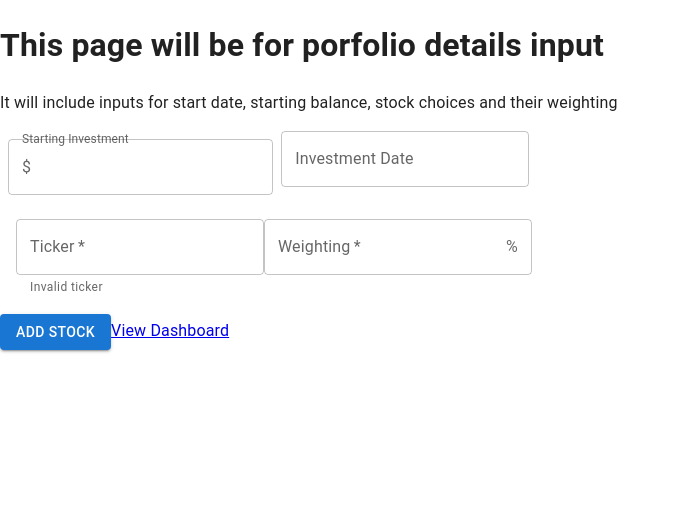
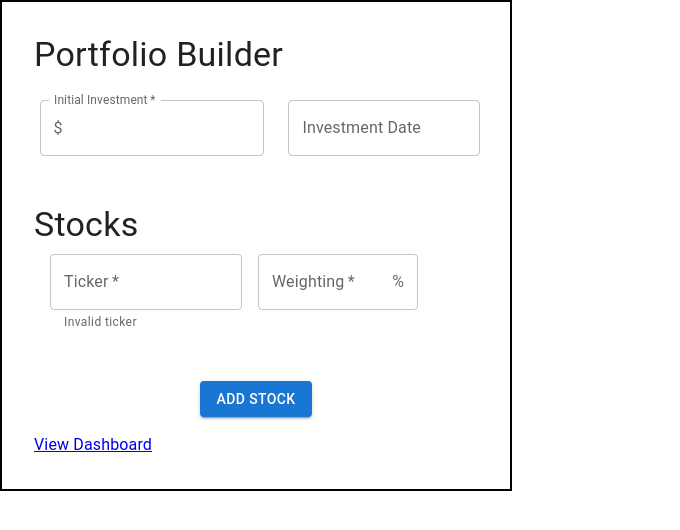
Before and after one commit to BertMorris/portfolio-calc, a Next.js app: page /portfolio in a window 1280 px wide. Shown: the top 530 px of the page, without its empty margins (0-680 px from the left). Built offline with nearby package versions, Linux system fonts and the light colour scheme.

Commit message:
small styles

```diff
--- a/src/app/portfolio/page.tsx
+++ b/src/app/portfolio/page.tsx
@@ -9,6 +9,7 @@ import {
   ListItem,
   OutlinedInput,
   TextField,
+  Typography,
 } from "@mui/material";
 import { DatePicker, LocalizationProvider } from "@mui/x-date-pickers";
 import { AdapterDayjs } from "@mui/x-date-pickers/AdapterDayjs";
@@ -58,36 +59,41 @@ export default function Page({}: Props) {
   }, [date, initialBalance, tickers]);
 
   return (
-    <>
-      <h1>This page will be for porfolio details input</h1>
-      <p>
-        It will include inputs for start date, starting balance, stock choices
-        and their weighting
-      </p>
-      <form>
-        <FormControl sx={{ m: 1 }} variant="outlined">
-          <InputLabel htmlFor="filled-adornment-amount">
-            Starting Investment
-          </InputLabel>
-          <OutlinedInput
-            id="filled-adornment-amount"
-            startAdornment={<InputAdornment position="start">$</InputAdornment>}
+    <div className="max-w-lg p-8 border-2 border-black border-solid flex flex-col gap-4">
+      <Typography className="" variant="h4">
+        Portfolio Builder
+      </Typography>
+      <form className="flex flex-col gap-8 items-center w-full">
+        <div className="flex gap-4 items-center">
+          <TextField
+            label="Initial Investment"
+            id="initialInvestment"
+            sx={{ m: 1, width: "25ch" }}
+            InputProps={{
+              startAdornment: (
+                <InputAdornment position="start">$</InputAdornment>
+              ),
+            }}
             value={initialBalance}
             onChange={(e) => setInitialBalance(Number(e.target.value))}
             required
           />
-        </FormControl>
           <LocalizationProvider dateAdapter={AdapterDayjs}>
             <DatePicker
+              className="w-48"
               label="Investment Date"
               value={date}
               onChange={(newDate) => setDate(newDate)}
             />
           </LocalizationProvider>
-        <List>
+        </div>
+
+        <List className="w-full">
+          <Typography variant="h4">Stocks</Typography>
           {tickers.map((item: StockWeight, tickerIndex) => (
-            <ListItem key={tickerIndex}>
+            <ListItem className="flex gap-4" key={tickerIndex}>
               <TextField
+                className="w-48"
                 id="ticker"
                 label="Ticker"
                 variant="outlined"
@@ -106,6 +112,7 @@ export default function Page({}: Props) {
                 required
               />
               <TextField
+                className="w-40"
                 type="number"
                 id="weight"
                 label="Weighting"
@@ -134,8 +141,6 @@ export default function Page({}: Props) {
             </ListItem>
           ))}
         </List>
-      </form>
-      {tickers.length < 5 ? (
         <Button
           variant="contained"
           onClick={() =>
@@ -144,10 +149,8 @@ export default function Page({}: Props) {
         >
           Add Stock
         </Button>
-      ) : (
-        <p>Maximum input reached</p>
-      )}
+      </form>
       <Link href={`/dashboard/${urlQuery}`}>View Dashboard</Link>
-    </>
+    </div>
   );
 }
```
Lines whose indentation alone changed are shown as unchanged.
